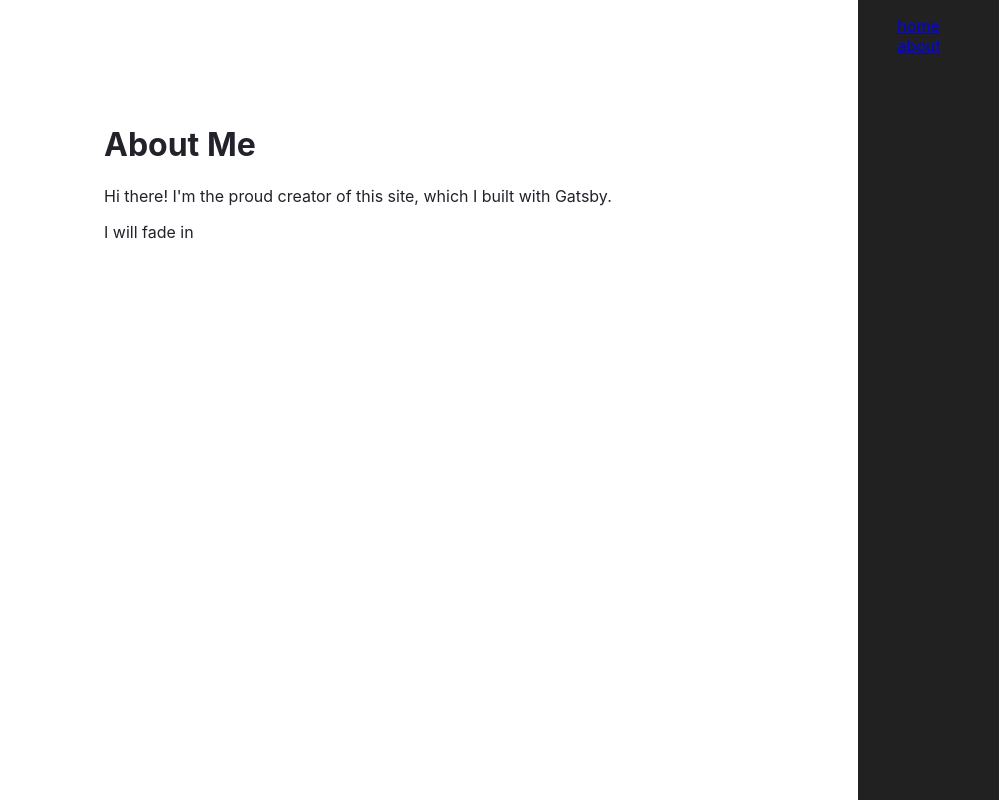
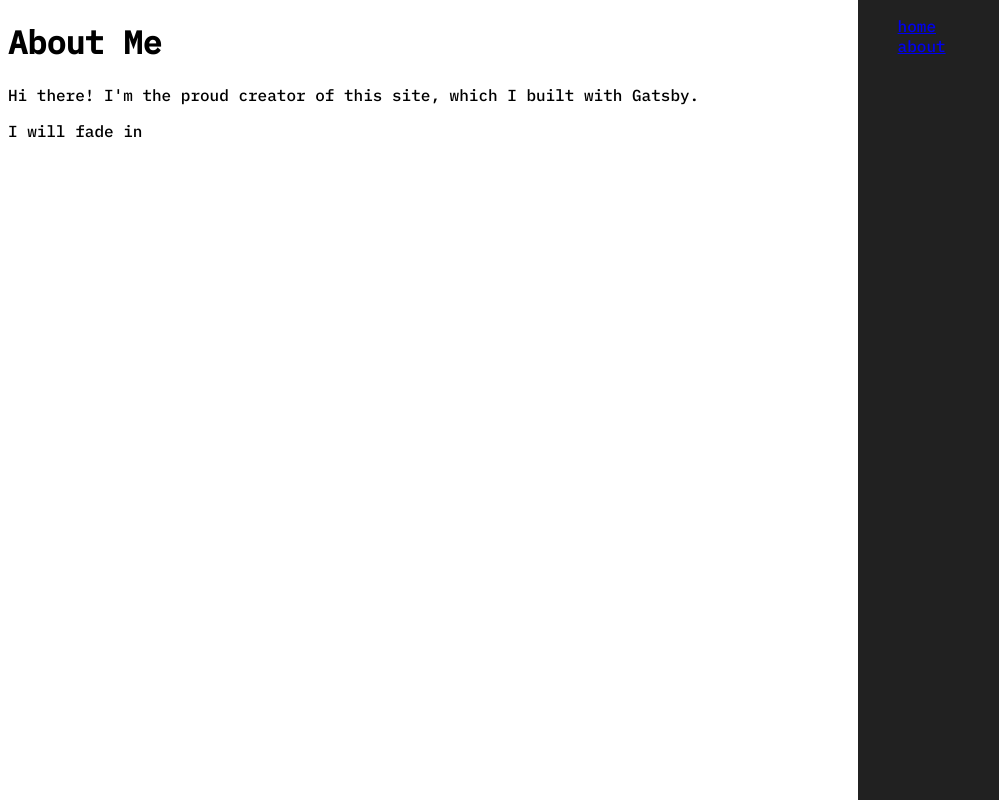
Before and after one commit to Huc91/hyper-formula-blog, a Gatsby site: page /about in a window 1280 px wide. Shown: the whole page, without its empty margins (0-999 px from the left). Built offline with nearby package versions, Linux system fonts and the light colour scheme; Gatsby itself is replaced by a stand-in of ours.

Commit message:
feat: added ibm plex

```diff
--- a/package.json
+++ b/package.json
@@ -15,6 +15,7 @@
     "clean": "gatsby clean"
   },
   "dependencies": {
+    "@fontsource/ibm-plex-mono": "^4.5.0",
     "gatsby": "^3.6.2",
     "gatsby-plugin-gatsby-cloud": "^2.8.1",
     "gatsby-plugin-google-analytics": "^3.8.0",
@@ -24,6 +25,7 @@
     "gatsby-plugin-sass": "^4.8.0",
     "gatsby-plugin-sharp": "^3.9.0",
     "gatsby-plugin-sitemap": "^4.4.0",
+    "gatsby-plugin-web-font-loader": "^1.0.4",
     "gatsby-source-filesystem": "^3.9.0",
     "gatsby-transformer-sharp": "^3.8.0",
     "netlify-cms-app": "^2.15.20",
--- /dev/null
+++ b/src/layouts/default.css
@@ -0,0 +1,5 @@
+main {
+    color: '#232129';
+    padding: 96;
+    font-family: 'IBM Plex Mono', monospace;
+}
--- a/src/layouts/default.js
+++ b/src/layouts/default.js
@@ -3,16 +3,15 @@ import React from 'react';
 // components
 import { Menu } from '../components/Menu/Menu';
 
-// styles
-const pageStyles = {
-  color: '#232129',
-  padding: 96,
-  fontFamily: '-apple-system, Roboto, sans-serif, serif',
-};
+// fonts
+import "@fontsource/ibm-plex-mono/500.css" // Weight 500.
+
+// style
+import './default.css'
 
 const DefaultLayout = ({ pageTitle, children }) => {
   return (
-    <main style={pageStyles}>
+    <main>
       <title>hyperFormula / Luca Ucciero</title>
       <Menu></Menu>
       <h1>{pageTitle}</h1>
--- a/src/pages/index.js
+++ b/src/pages/index.js
@@ -12,7 +12,10 @@ const IndexPage = () => {
     <DefaultLayout>
       <h1>hyperFormula( )</h1>
       <h2>Luca Ucciero</h2>
-      <StaticImage />
+      <StaticImage
+        alt="Clifford, a reddish-brown pitbull, posing on a couch and looking stoically at the camera"
+        src="https://pbs.twimg.com/media/E1oMV3QVgAIr1NT?format=jpg&name=large"
+      />
     </DefaultLayout>
   );
 };
```
Also changed, not shown: 1 other file.
